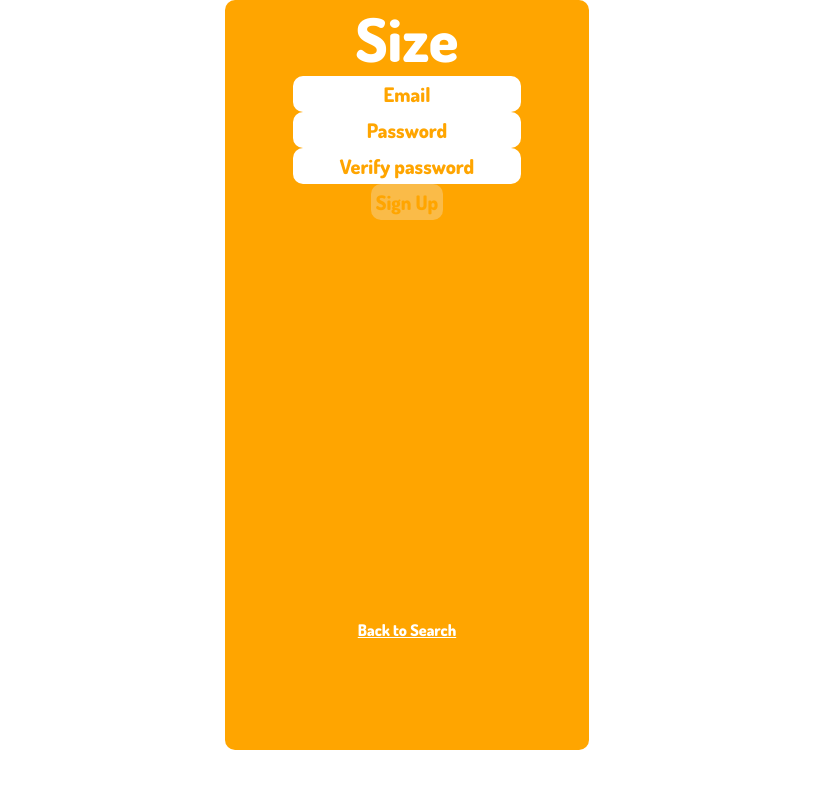
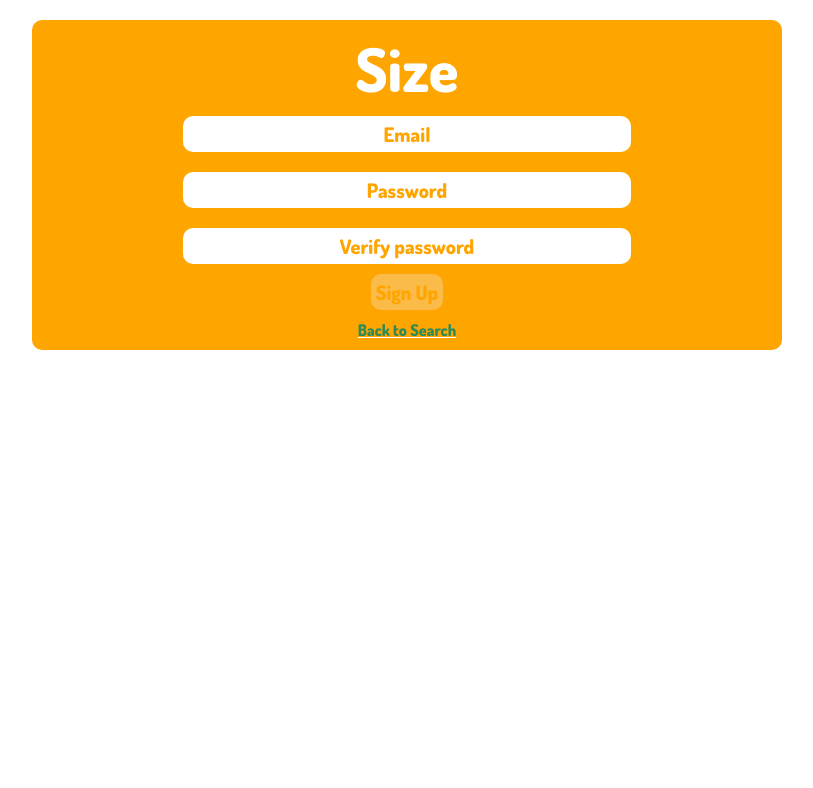
Before and after one commit to jdvera/Size, a React (Create React App) app in the folder client/: page /signup in a window 1280 px wide. Shown: the top 788 px of the page, without its empty margins (233-1046 px from the left). Built offline with nearby package versions, Linux system fonts and the light colour scheme; a web font is replaced by a local one.

Commit message:
fixed radio buttons and width

```diff
--- a/client/src/components/Search/Search.css
+++ b/client/src/components/Search/Search.css
@@ -32,7 +32,6 @@
 
 .search {
     background-color:orange;
-
     margin:20px auto;
     top: 50%;
     border-radius: 10px;
@@ -44,6 +43,22 @@
 
 }
 
+.search h1 {
+    font-size: 60px;
+}
+
+.search a {
+    color: #2E8B57;
+}
+
+.search a:hover {
+    color: white;
+}
+
+.radio {
+    margin: 10px;
+}
+
 .beforeSearch {
     width: 90%;
     margin: auto;
--- a/client/src/components/Search/Search.js
+++ b/client/src/components/Search/Search.js
@@ -35,8 +35,8 @@ const Search = props =>
             </select>
             <br/>
 
-            <input type="radio" name="gender" value="male" onChange={props.handleInputChange}/> Male
-            <input type="radio" name="gender" value="female" onChange={props.handleInputChange}/> Female
+            <input className = "radio" type="radio" name="gender" value="male" onChange={props.handleInputChange}/> Male
+            <input className = "radio" type="radio" name="gender" value="female" onChange={props.handleInputChange}/> Female
             <br/>
 
             <input placeholder="Foot Length (in Inches)" type="text" className="footSize" id="footlength" name="measurement" onChange={props.handleInputChange}></input>
--- a/client/src/pages/LogIn/LogIn.css
+++ b/client/src/pages/LogIn/LogIn.css
@@ -1,3 +1,7 @@
+.logInBody {
+	margin-top: 10px;
+}
+
 .logInBody h1 {
 	font-size: 60px;
 	color: white;
@@ -16,12 +20,22 @@
 
 .logInContainer {
 	font-family: 'Dosis', sans-serif;
- 	width: 30%;
- 	height: 750px;
+ 	width: 60%;
+	height: auto;
+	min-width: 300px;
  	text-align: center;
  	background-color: orange;
  	border-radius: 10px;
 	margin: auto;
+	padding: 10px;
+}
+
+.logInContainer form input {
+	margin: 10px;
+}
+.errorMessage {
+	margin-top: 10px;
+	color: white;
 }
 
 .logInButton {
@@ -35,14 +49,17 @@
 }
 
 .createAccount {
-	color: white;
+	color: black;
 	margin: auto;
 	width: 50%;
-	position: relative;
-	top: 400px;
+	font-size: 15px;
 }
 
 .createAccount a {
-	color: white;
+	color: #2E8B57;
 	text-decoration: underline;
 }
+
+.createAccount a:hover {
+	color: white;
+}
--- a/client/src/pages/LogIn/LogIn.js
+++ b/client/src/pages/LogIn/LogIn.js
@@ -85,12 +85,13 @@ class LogIn extends Component {
 			        		className="logInButton">
 			        			Log In
 	        			</button>
-			        </form>
+
 			        <div className="errorMessage">{this.state.error}</div>
 			        <div className="createAccount">
 			        	<p>Don't have an account yet?</p>
 			        	<a href="/signup">Sign Up!</a>
 			        </div>
+					</form>
 			    </div>
 	    	</div>
 		)
--- a/client/src/pages/SignUp/SignUp.css
+++ b/client/src/pages/SignUp/SignUp.css
@@ -2,6 +2,10 @@
 	font-size: 60px;
 	color: white;
 	overflow-x: hidden;
+}
+
+.signUpBody {
+	margin-top: 20px;
 }
 
 .signUpBody input {
@@ -16,12 +20,14 @@
 
 .signUpContainer {
 	font-family: 'Dosis', sans-serif;
- 	width: 30%;
- 	height: 750px;
+	 width: 60%;
+	 min-width: 300px;
+ 	height: auto;
  	text-align: center;
  	background-color: orange;
  	border-radius: 10px;
 	margin: auto;
+	padding: 10px;
 }
 
 .signUpButton {
@@ -35,10 +41,16 @@
 }
 
 .signUpContainer a {
-	color: white;
+	color: #2E8B57;
 	text-decoration: white underline;
-	position: relative;
-	top: 400px;
 	margin: auto;
 
 }
+
+.signUpContainer form input {
+	margin: 10px;
+}
+
+.signUpContainer a:hover {
+	color: white;
+}
--- a/client/src/pages/SignUp/SignUp.js
+++ b/client/src/pages/SignUp/SignUp.js
@@ -108,11 +108,12 @@ class SignUp extends Component {
 				        	onClick={this.handleSignUp}
 				        	type="submit"
 				        	className="signUpButton">Sign Up</button>
-			        </form>
+
 			        <div className="errorMessage">{this.state.error}</div>
 							<a href="/">
                         Back to Search
                          </a>
+						 </form>
 			    </div>
 		    </div>
 		)
```
